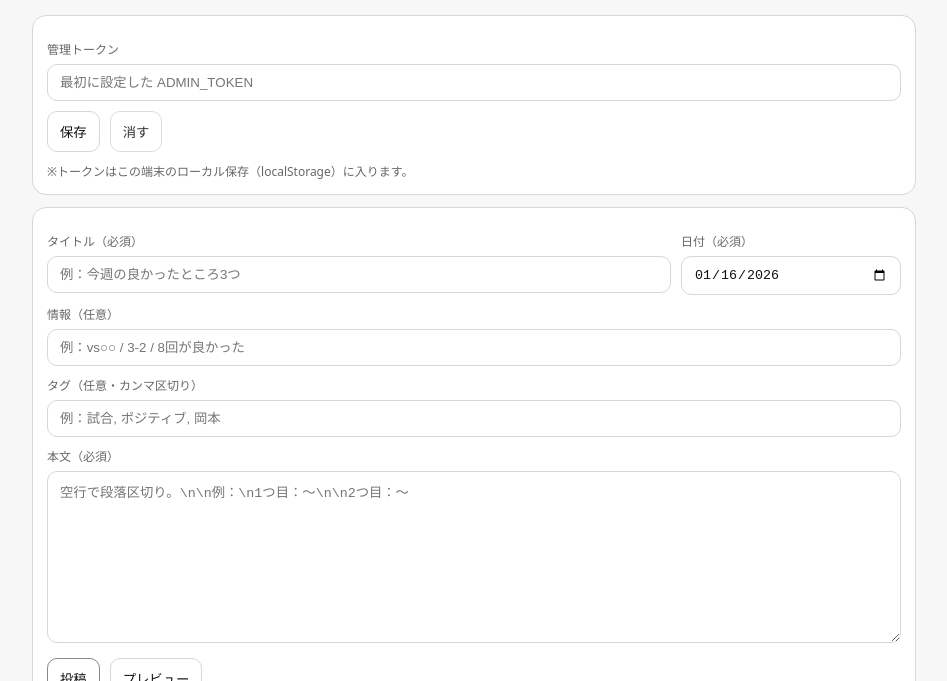
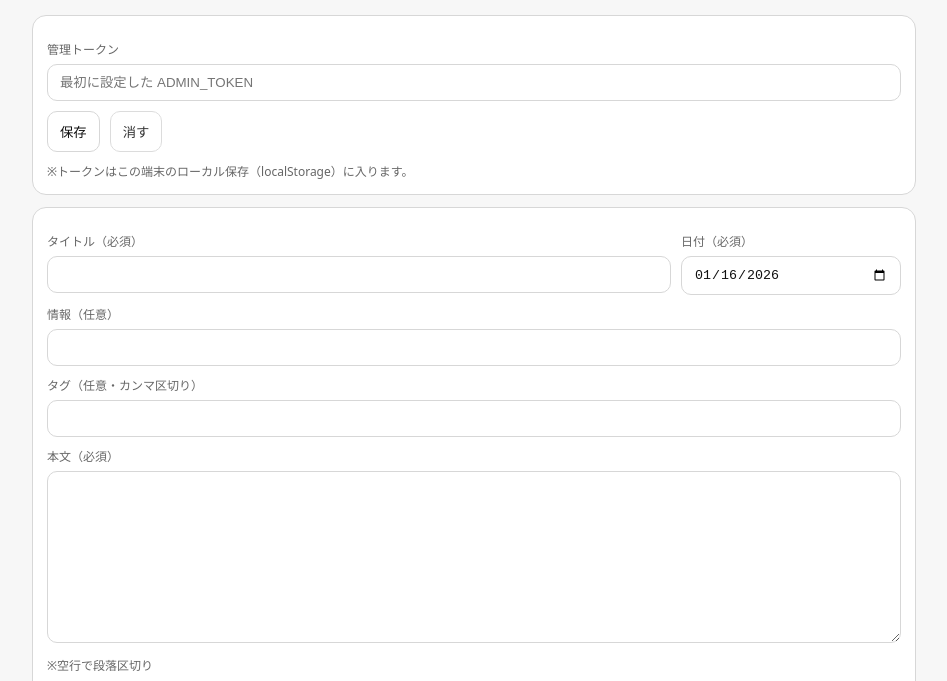
Before and after one commit to hitoshihirai07-hash/giants-notes, a website: page public/admin.html in a window 1280 px wide. Shown: the part 115-796 px from the top of the page, without its empty margins (166-1113 px from the left). Drawn offline with Linux system fonts and the light colour scheme.

Commit message:
Add files via upload

```diff
--- a/public/admin.html
+++ b/public/admin.html
@@ -31,7 +31,7 @@
         <div class="grid">
           <div>
             <label class="label">タイトル（必須）</label>
-            <input id="title" class="input full" required placeholder="例：今週の良かったところ3つ" />
+            <input id="title" class="input full" required />
           </div>
           <div>
             <label class="label">日付（必須）</label>
@@ -40,13 +40,14 @@
         </div>
 
         <label class="label">情報（任意）</label>
-        <input id="info" class="input full" placeholder="例：vs○○ / 3-2 / 8回が良かった" />
+        <input id="info" class="input full" />
 
         <label class="label">タグ（任意・カンマ区切り）</label>
-        <input id="tags" class="input full" placeholder="例：試合, ポジティブ, 岡本" />
+        <input id="tags" class="input full" />
 
         <label class="label">本文（必須）</label>
-        <textarea id="body" class="input full" rows="10" required placeholder="空行で段落区切り。\n\n例：\n1つ目：〜\n\n2つ目：〜"></textarea>
+        <textarea id="body" class="input full" rows="10" required></textarea>
+        <p class="hint" style="margin-top:8px;">※空行で段落区切り</p>
 
         <div class="row">
           <button id="submit" class="btn primary" type="submit">投稿</button>
```
Also changed, not shown: public/about.html (+3 -3 lines), README.md.
